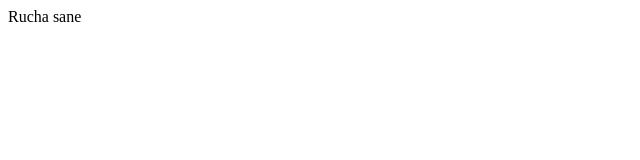
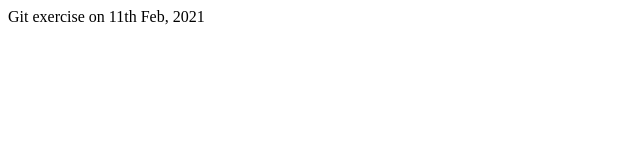
Before and after one commit to rucsane/Exercise1_RS, a plain HTML site: page index.html in a window 1280 px wide. Shown: the whole page, without its empty margins (0-640 px from the left). Drawn offline with Linux system fonts and the light colour scheme.

Commit message:
git exercise1 qu 13

```diff
--- a/index.html
+++ b/index.html
@@ -1 +1 @@
-<html>Rucha sane</html>
+<html>Git exercise on 11th Feb, 2021</html>
```
